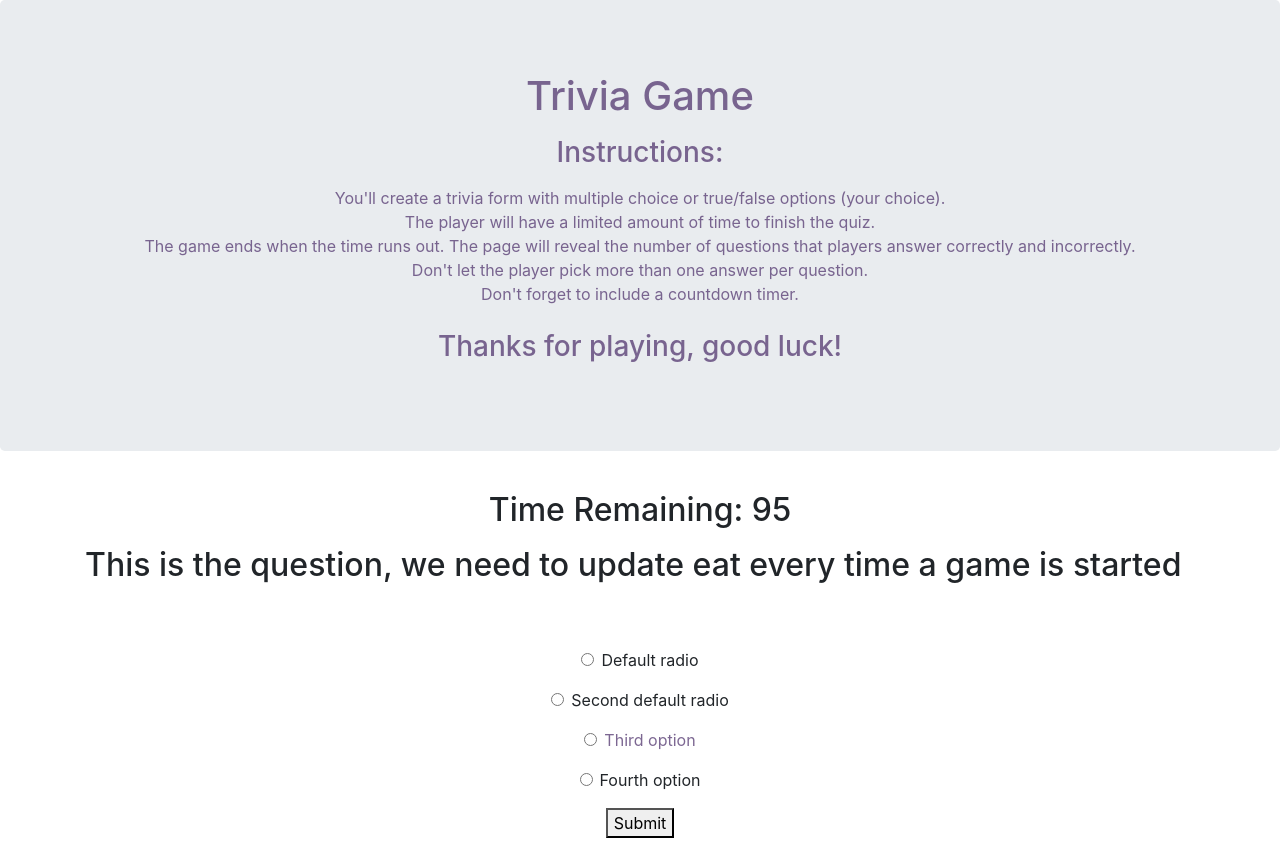
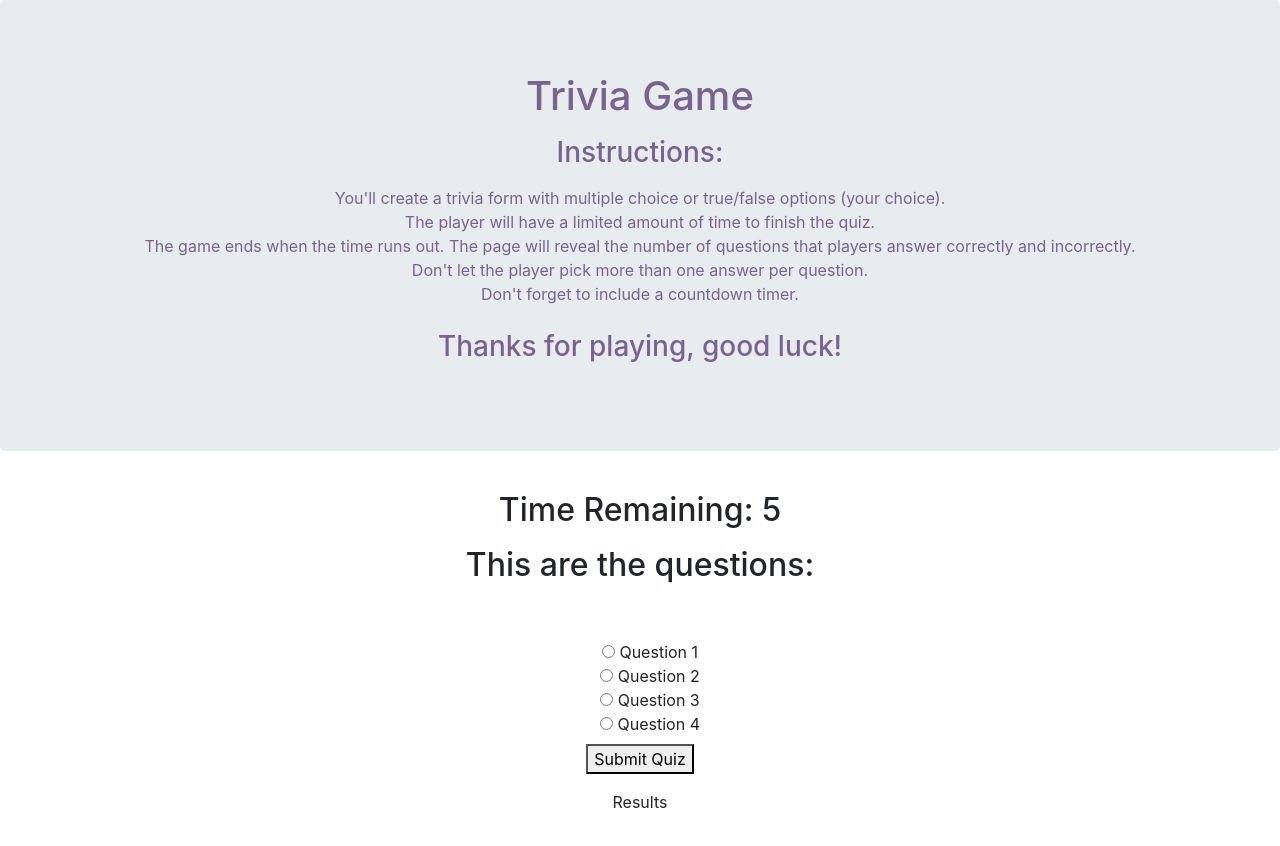
Before and after one commit to elpat77/Trivia-Game, a plain HTML site: page index.html in a window 1280 px wide. After the commit the page ends 822 px from the top, so only its background shows below. Drawn offline with nearby package versions, Linux system fonts and the light colour scheme; a web font is replaced by a local one.

Commit message:
updating html format/names

```diff
--- a/assets/javascript/apps.js
+++ b/assets/javascript/apps.js
@@ -1,31 +1,34 @@
-var number = 100;
+$(document).ready(function () {
+    console.log('hi');
+});
+
+var number;
 var intervalId;
 
 function run() {
+    number = 10;
     clearInterval(intervalId);
     intervalId = setInterval(decrement, 1000);
+}
+function stop() {
+    clearInterval(intervalId);
 }
 
 //  The decrement function.
 function decrement() {
-
     //  Decrease number by one.
     number--;
-
     //  Show the number in the #show-number tag.
     $("#show-number").html("<h2>" + " Time Remaining: " + number + "</h2>");
+    //  Once number hits zero...
+    if (number === 0) {
+        //  ...run the stop function.
+        stop();
+        //  Alert the user that time is up.
+        alert("Time is Up!");
+    }
+}
+run();
 
 
-    //  Once number hits zero...
-    if (number === 0) {
-
-        //  ...run the stop function.
-        stop();
-
-        //  Alert the user that time is up.
-        alert("Time Up!");
-    }
-}
-run()
-
-// $(document).ready(function () {
+// function updateQuiz
--- a/index.html
+++ b/index.html
@@ -40,6 +40,7 @@
 </div>
 
 <body>
+
     <div class="container">
         <div class="row">
             <div class="col-sm-12 text-center py-2">
@@ -51,9 +52,8 @@
 
     <div class="container">
         <div class="row">
-            <div class="col-sm-12 ">
-
-                <h2 class="question">This is the question, we need to update eat every time a game is started</h2>
+            <div class="col-sm-12 text-center">
+                <h2 div id="quiz">This are the questions:</h2>
             </div>
         </div>
     </div>
@@ -62,42 +62,32 @@
     <div class="container">
         <div class="row">
             <div class="col-sm-12 ">
-                <div class="form-check text-center py-2">
-                    <input class="form-check-input" type="radio" name="exampleRadios" id="exampleRadios1"
-                        value="option1">
-                    <label class="form-check-label" for="exampleRadios1"> Default radio </label>
+                <div class="form-check text-center">
+                    <form>
+                        <input type="radio" name="question1" value="question1"> Question 1<br>
+                        <input type="radio" name="question2" value="question2"> Question 2<br>
+                        <input type="radio" name="question3" value="question3"> Question 3<br>
+                        <input type="radio" name="question4" value="question4"> Question 4<br>
+                    </form>
                 </div>
-                <div class="form-check text-center py-2">
-                    <input class="form-check-input" type="radio" name="exampleRadios" id="exampleRadios2"
-                        value="option2">
-                    <label class="form-check-label" for="exampleRadios2"> Second default radio</label>
-                </div>
-                <div class="form-check text-center py-2">
-                    <input class="form-check-input" type="radio" name="exampleRadios" id="exampleRadios3"
-                        value="option3">
-                    <label class="btn-three form-check-label" for="exampleRadios3"> Third option </label>
-                </div>
-                <div class="form-check text-center py-2">
-                    <input class="form-check-input" type="radio" name="exampleRadios" id="exampleRadios4"
-                        value="option4">
-                    <label class="form-check-label" for="exampleRadios4"> Fourth option </label>
-                </div>
-                <!-- <div class="form-check">
-                    <input class="form-check-input position-static" type="checkbox" id="blankCheckbox" value="option1"
-                        aria-label="...">
-                </div>
-                <div class="form-check">
-                    <input class="form-check-input position-static" type="radio" name="blankRadio" id="blankRadio1"
-                        value="option1" aria-label="...">
-                </div> -->
             </div>
         </div>
     </div>
     <div class="container">
         <div class="row">
             <div class="col-sm-12 ">
-                <div class="submit text-center py-2">
-                    <button id="btn">Submit</button>
+                <div class="text-center py-2">
+                    <button id="submit">Submit Quiz</button>
+                </div>
+            </div>
+        </div>
+    </div>
+
+    <div class="container">
+        <div class="row">
+            <div class="col-sm-12 ">
+                <div class="text-center py-2">
+                    <div id="results">Results</div>
                 </div>
             </div>
         </div>
```
